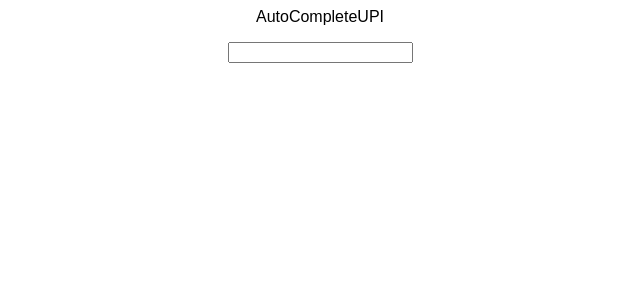
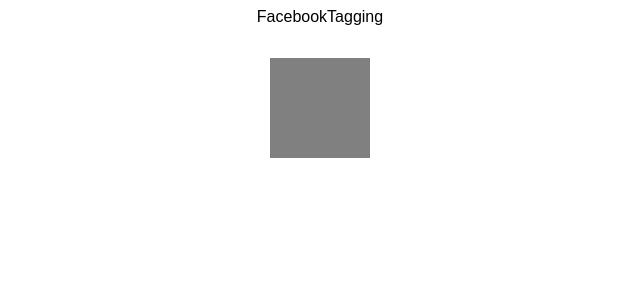
Before and after one commit to agarwalmohit43/React_TypeScript, a React (Create React App) app: page / in a window 1280 px wide. Shown: the top 300 px of the page, without its empty margins (320-960 px from the left). Built offline with nearby package versions, Linux system fonts and the light colour scheme.

Commit message:
Facebook tag feature

```diff
--- a/src/App.tsx
+++ b/src/App.tsx
@@ -16,6 +16,8 @@ import { User } from "./components/User";
 import { ProgressBar } from "./components/ProgressBar";
 import { OTPInputType2 } from "./components/OTPInputType2";
 import { AutoCompleteUPI } from "./components/AutoCompleteUPI";
+import { FacebookTagging } from "./components/FacebookTagging";
+
 export default function App() {
   return (
     <div
@@ -40,8 +42,9 @@ export default function App() {
         <User />
       </UserContext.Provider>
       <ProgressBar />
-      <OTPInputType2 />  */}
-      <AutoCompleteUPI />
+      <OTPInputType2 />
+      <AutoCompleteUPI /> */}
+      <FacebookTagging />
     </div>
   );
 }
--- /dev/null
+++ b/src/components/FacebookTagging/FacebookTagging.tsx
@@ -0,0 +1,67 @@
+import { useState } from "react";
+import TaggingArea from "./TaggingArea";
+import { debounce } from "../../helpers";
+import TagInput from "./TagInput";
+
+const FacebookTagging = () => {
+  const [data, setData] = useState<any[]>([]);
+  const [cordinates, setCordinates] = useState({ x: 0, y: 0 });
+  const [showTagInput, setShowTagInput] = useState(false);
+  const [tagName, setTagName] = useState("");
+  const handleMouseOver = (e: React.MouseEvent<any>) => {};
+
+  const handleAreaClick = (e: React.MouseEvent<any>) => {
+    setCordinates({ x: e.clientX, y: e.clientY });
+    setShowTagInput(true);
+  };
+
+  const debouncedMouseOver = debounce(handleMouseOver, 500);
+
+  const handleAddTag = (e: any) => {
+    if (tagName && cordinates["x"] && cordinates["y"]) {
+      let dataKey = "x:" + cordinates["x"] + ",y:" + cordinates["y"];
+      setData((prev: any) => [...prev, { tagName, dataKey }]);
+      setShowTagInput(false);
+      setCordinates({ x: 0, y: 0 });
+      setTagName("");
+    }
+  };
+
+  console.log(data);
+
+  return (
+    <div
+      style={{
+        display: "flex",
+        justifyContent: "center",
+        alignItems: "center",
+        flexDirection: "column",
+        gap: "32px",
+      }}
+    >
+      FacebookTagging
+      <TaggingArea
+        handleMouseOver={debouncedMouseOver}
+        handleAreaClick={handleAreaClick}
+      />
+      {showTagInput && (
+        <TagInput
+          tagName={tagName}
+          setTagName={setTagName}
+          handleAddTag={handleAddTag}
+        />
+      )}
+      {data.length > 0
+        ? data.map((cords: any) => {
+            return (
+              <li key={cords?.dataKey}>
+                {`Name: ${cords.tagName} tagged at location: ${cords?.dataKey}`}
+              </li>
+            );
+          })
+        : null}
+    </div>
+  );
+};
+
+export default FacebookTagging;
--- /dev/null
+++ b/src/components/FacebookTagging/TagInput.tsx
@@ -0,0 +1,27 @@
+interface TagInputProps {
+  handleAddTag: (event: React.MouseEvent<HTMLButtonElement>) => void;
+  tagName?: string;
+  setTagName: (value: string) => void;
+}
+
+const TagInput = ({
+  handleAddTag,
+  tagName,
+  setTagName,
+}: Readonly<TagInputProps>) => {
+  return (
+    <div>
+      <h3>Enter TagName</h3>
+      <input
+        type="text"
+        onChange={(e) => setTagName(e.target.value)}
+        value={tagName}
+      />
+      <button onClick={handleAddTag} disabled={!tagName}>
+        Add Tag
+      </button>
+    </div>
+  );
+};
+
+export default TagInput;
--- /dev/null
+++ b/src/components/FacebookTagging/TaggingArea.tsx
@@ -0,0 +1,21 @@
+import React from "react";
+
+interface TaggingAreaProps {
+  handleMouseOver?: (event: React.MouseEvent<any>) => void;
+  handleAreaClick?: (event: React.MouseEvent<any>) => void;
+}
+
+const TaggingArea = ({
+  handleMouseOver,
+  handleAreaClick,
+}: Readonly<TaggingAreaProps>) => {
+  return (
+    <div
+      onMouseOver={handleMouseOver}
+      onClick={handleAreaClick}
+      style={{ width: "100px", height: "100px", backgroundColor: "grey" }}
+    ></div>
+  );
+};
+
+export default TaggingArea;
--- /dev/null
+++ b/src/components/FacebookTagging/index.ts
@@ -0,0 +1 @@
+export { default as FacebookTagging } from "./FacebookTagging";
--- /dev/null
+++ b/src/helpers.ts
@@ -0,0 +1,13 @@
+type Procedure = (...args: any[]) => void;
+
+const debounce = <T extends Procedure>(fn: T, delay: number) => {
+  let timer: ReturnType<typeof setTimeout> | null = null;
+  return function (this: ThisParameterType<T>, ...args: Parameters<T>) {
+    if (timer) clearTimeout(timer);
+    timer = setTimeout(() => {
+      fn.apply(this, args);
+    }, delay);
+  };
+};
+
+export { debounce };
```
